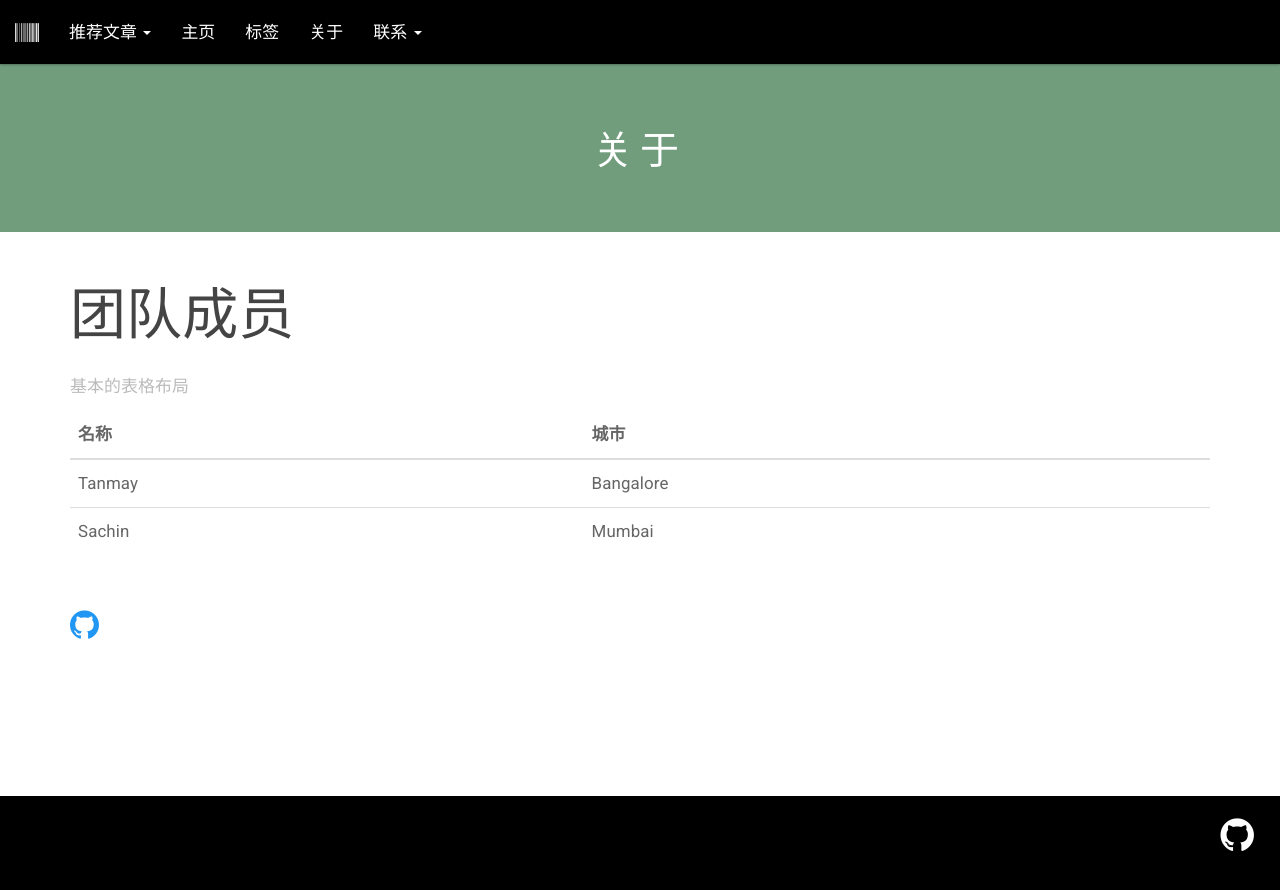
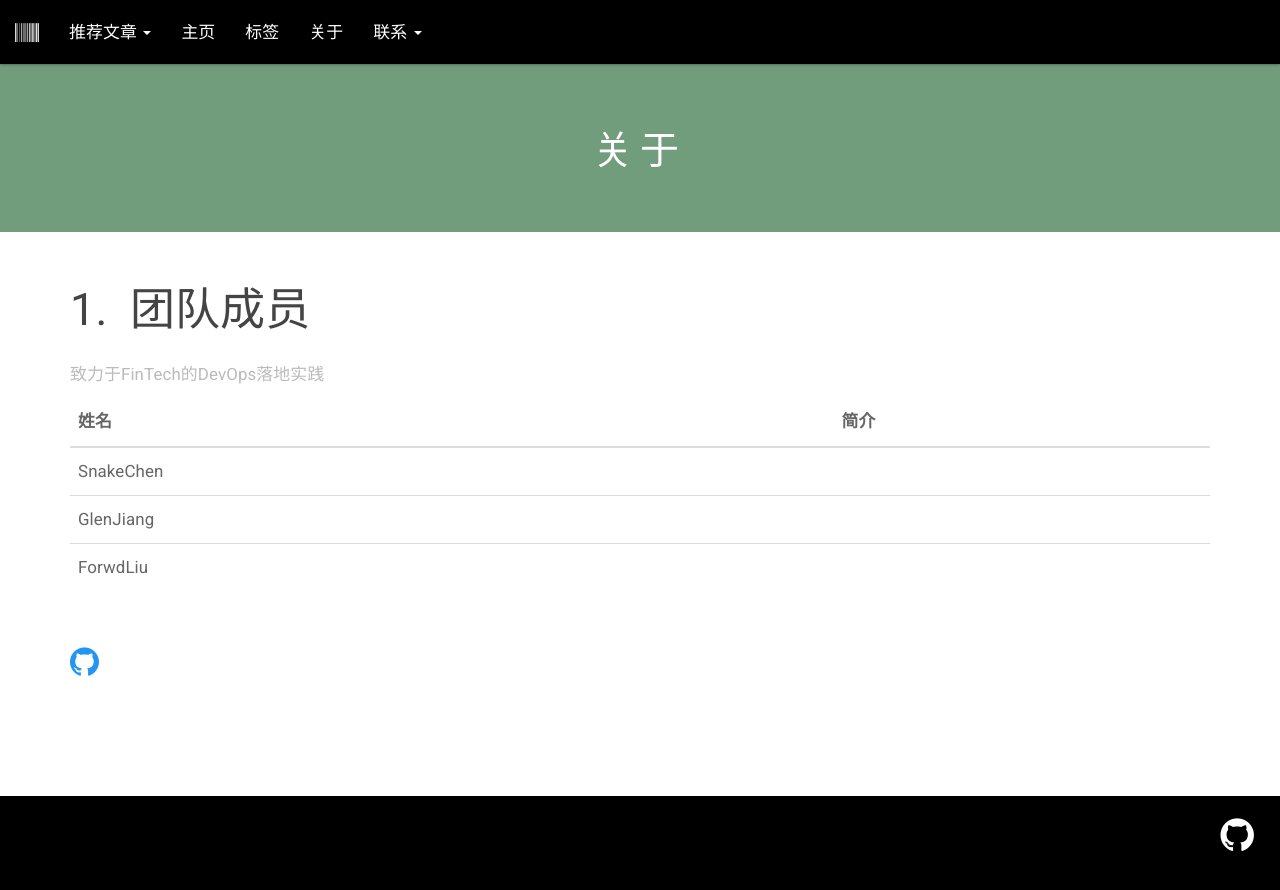
Before and after one commit to FinTechOps/FinTechOps.github.io, a Jekyll site: the page built from _pages/about.html, in a window 1280 px wide. Shown: the top 890 px of the page. Built offline with Jekyll 4.4.1, drawn with Linux system fonts in a browser that asks for light colours.

```diff
--- a/_pages/about.html
+++ b/_pages/about.html
@@ -3,25 +3,29 @@ layout: default
 title: 关于
 permalink: /about/
 ---
-<h1>团队成员</h1>
+<h2>团队成员</h2>
 
 <p>
 <table class="table">
-    <caption>基本的表格布局</caption>
+    <caption>致力于FinTech的DevOps落地实践</caption>
     <thead>
     <tr>
-        <th>名称</th>
-        <th>城市</th>
+        <th>姓名</th>
+        <th>简介</th>
     </tr>
     </thead>
     <tbody>
     <tr>
-        <td>Tanmay</td>
-        <td>Bangalore</td>
+        <td>SnakeChen</td>
+        <td></td>
     </tr>
     <tr>
-        <td>Sachin</td>
-        <td>Mumbai</td>
+        <td>GlenJiang</td>
+        <td></td>
+    </tr>
+    <tr>
+        <td>ForwdLiu</td>
+        <td></td>
     </tr>
     </tbody>
 </table>
```
Also changed, not shown: _data/settings.yml (+4 -4 lines).
